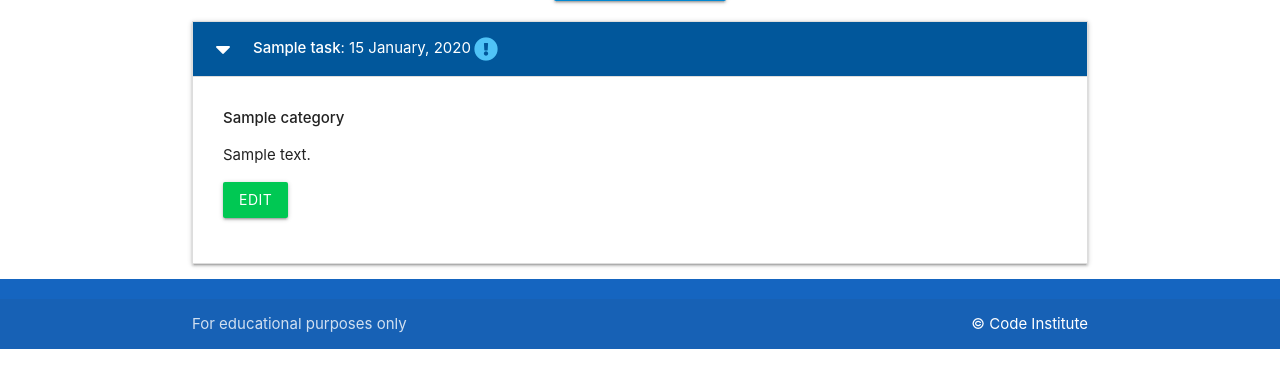
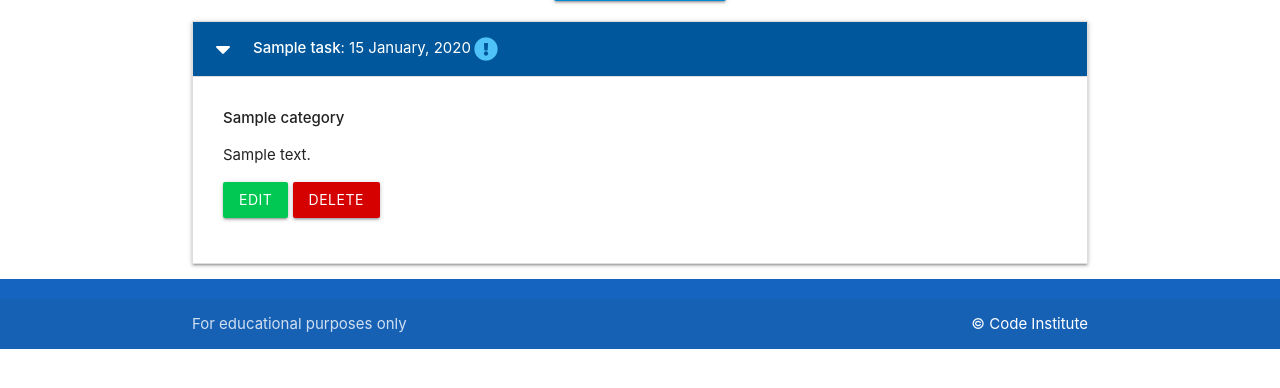
Before and after one commit to maisam2004/flask-sql-task-manageer, a Flask app: page / in a window 1280 px wide, after a click that opens the changed part. Shown: the part 212-600 px from the top of the page. Run offline with Flask 3, Linux system fonts and the light colour scheme; tables that the repository leaves empty hold one stand-in row (values such as "Sample post").

Commit message:
Add delete task functiionality to task pages

```diff
--- a/taskmanager/routes.py
+++ b/taskmanager/routes.py
@@ -79,3 +79,11 @@ def edit_task(task_id):
         db.session.commit()
         return redirect(url_for("home"))
     return render_template("edit_task.html",task = task,categories = categories)
+
+
+@app.route("/delete_task/<int:task_id>",methods = ["GET","POST"])
+def delete_task(task_id):
+    task = Task.query.get_or_404(task_id)
+    db.session.delete(task)
+    db.session.commit()
+    return redirect(url_for('home'))
--- a/taskmanager/templates/tasks.html
+++ b/taskmanager/templates/tasks.html
@@ -27,6 +27,7 @@
             <p>{{ task.task_description }}</p>
             <p>
                 <a href="{{url_for('edit_task',task_id=task.id )}}" class="btn green accent-4">Edit</a>
+                <a href="{{url_for('delete_task',task_id=task.id )}}" class="btn red accent-4">Delete</a>
             </p>
         </div>
     </li>
```
